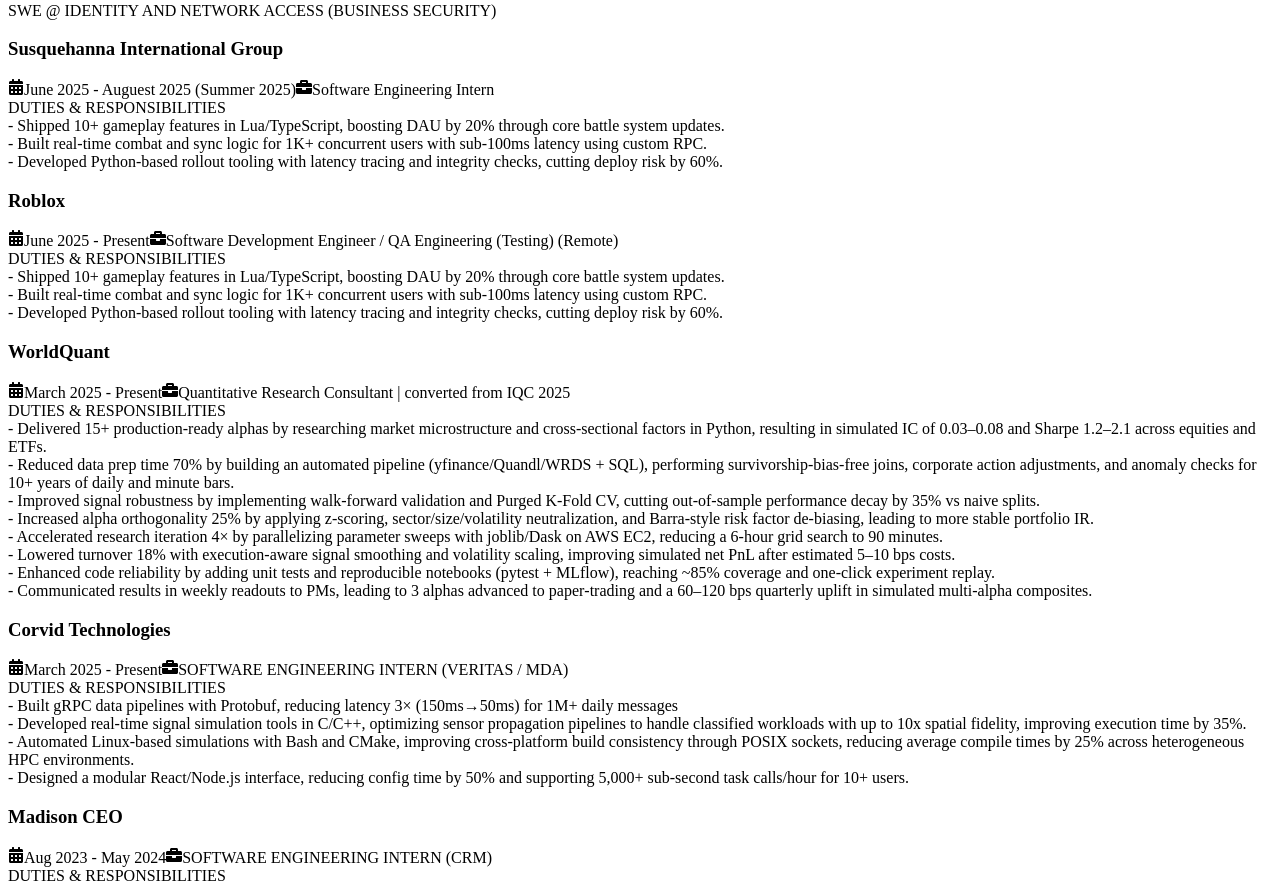
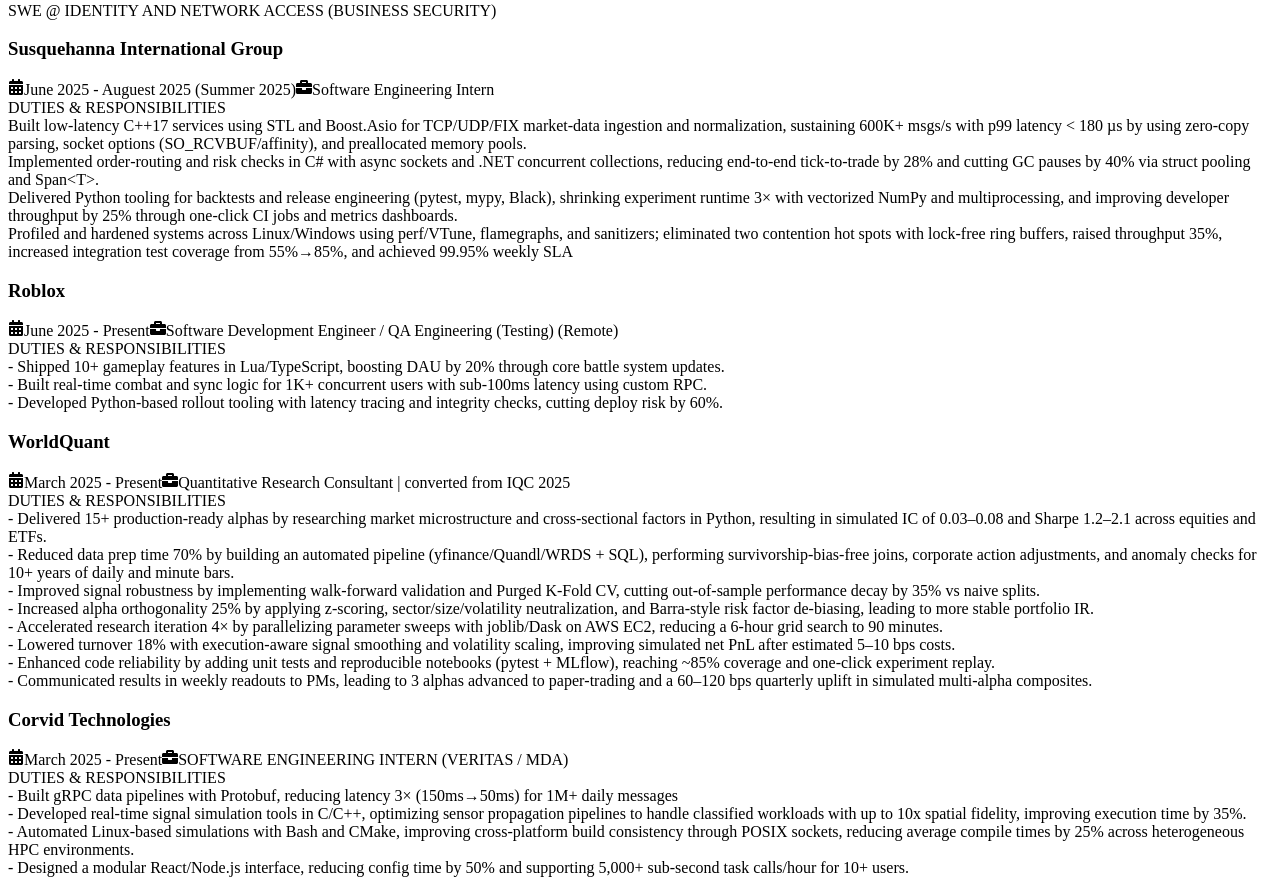
Before and after one commit to ab0626/personal-portfolio, a Next.js app: page / in a window 1280 px wide. Shown: the part 2523-3408 px from the top of the page. Built offline with nearby package versions, Linux system fonts and the light colour scheme.

Commit message:
Update navbar component

```diff
--- a/src/components/navbar.tsx
+++ b/src/components/navbar.tsx
@@ -29,9 +29,10 @@
     date: "June 2025 - Auguest 2025 (Summer 2025)",
     role: "Software Engineering Intern",
     description: [
-      "- Shipped 10+ gameplay features in Lua/TypeScript, boosting DAU by 20% through core battle system updates.",
-      "- Built real-time combat and sync logic for 1K+ concurrent users with sub-100ms latency using custom RPC.",
-      "- Developed Python-based rollout tooling with latency tracing and integrity checks, cutting deploy risk by 60%."
+      "Built low‑latency C++17 services using STL and Boost.Asio for TCP/UDP/FIX market‑data ingestion and normalization, sustaining 600K+ msgs/s with p99 latency < 180 µs by using zero‑copy parsing, socket options (SO_RCVBUF/affinity), and preallocated memory pools.",
+      "Implemented order‑routing and risk checks in C# with async sockets and .NET concurrent collections, reducing end‑to‑end tick‑to‑trade by 28% and cutting GC pauses by 40% via struct pooling and Span<T>.",
+      "Delivered Python tooling for backtests and release engineering (pytest, mypy, Black), shrinking experiment runtime 3× with vectorized NumPy and multiprocessing, and improving developer throughput by 25% through one‑click CI jobs and metrics dashboards.",
+      "Profiled and hardened systems across Linux/Windows using perf/VTune, flamegraphs, and sanitizers; eliminated two contention hot spots with lock‑free ring buffers, raised throughput 35%, increased integration test coverage from 55%→85%, and achieved 99.95% weekly SLA"
     ]
   },
   {
```
